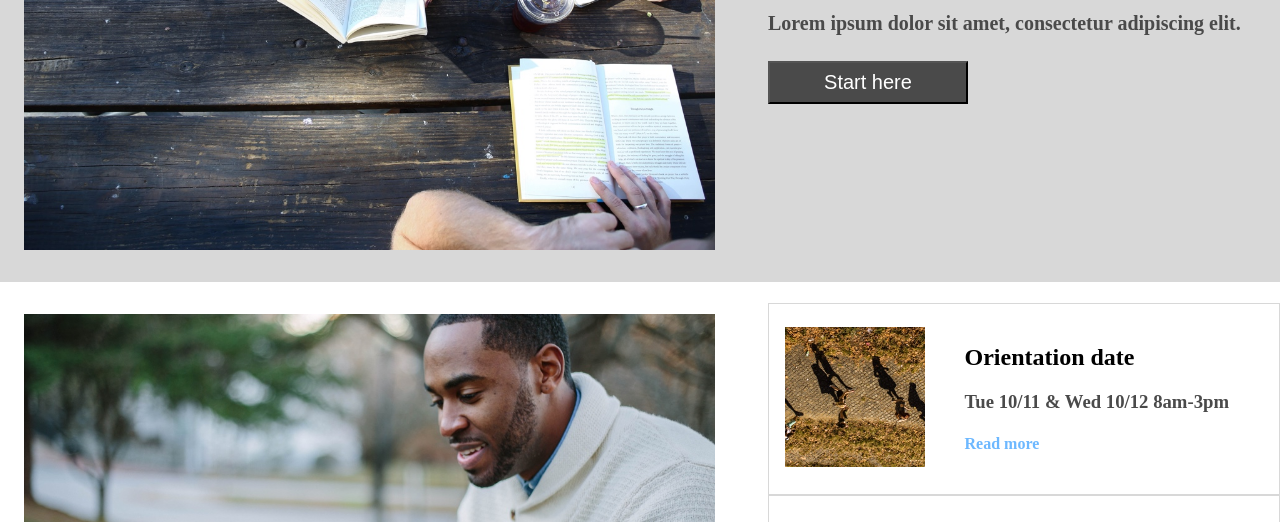
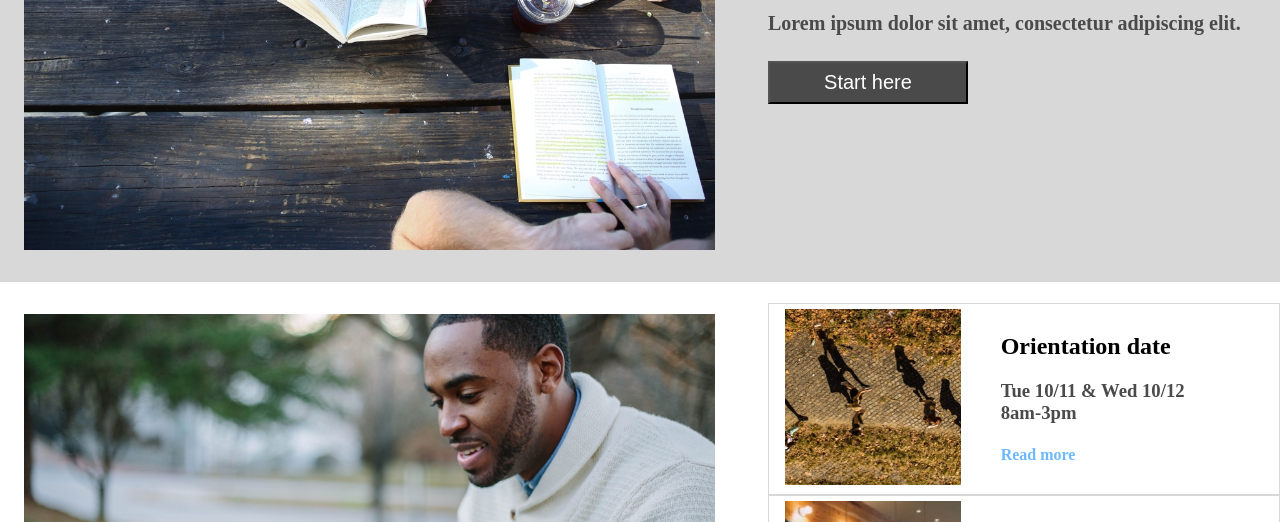
Before and after one commit to charliechelli/Colmaracademy, a plain HTML site: page index.html in a window 1280 px wide. Shown: the part 357-879 px from the top of the page. Drawn offline with Linux system fonts and the light colour scheme.

Commit message:
Remove nowrap
Remove unnecessary nowrap that is nok on iphoneX

```diff
--- a/resources/css/style.css
+++ b/resources/css/style.css
@@ -157,17 +157,16 @@ header nav .logo {
 }
 
 .practice .right h2 {
-    white-space: nowrap;
+
 }
 
 .practice .right h3 {
     color: rgb(74,74,74);
-    white-space: nowrap;
+
 }
 
 .practice .right h4 {
     color: rgb(109, 184, 255);
-    white-space: nowrap;
 }
 
 .start {
```
